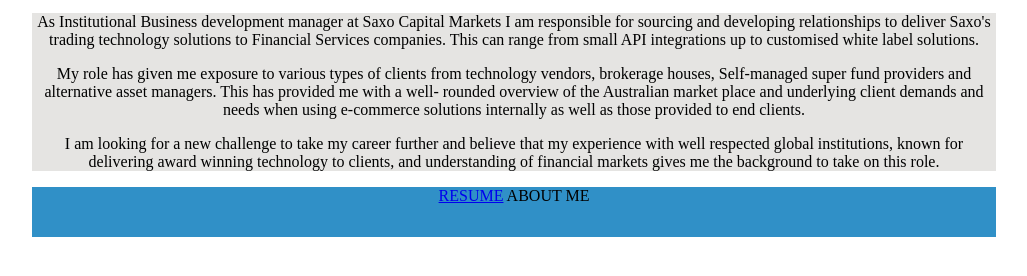
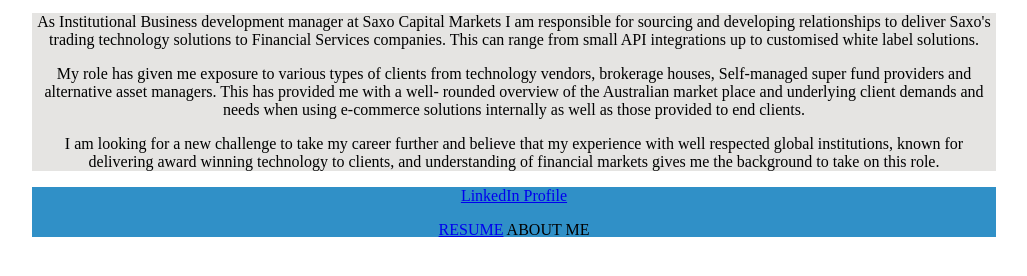
Before and after one commit to woodanx/wood, a plain HTML site: page Resume/AboutMe.html in a window 1280 px wide. Shown: the part 232-508 px from the top of the page, without its empty margins (126-1153 px from the left). Drawn offline with Linux system fonts and the light colour scheme.

Commit message:
update links

```diff
--- a/Resume/AboutMe.html
+++ b/Resume/AboutMe.html
@@ -29,7 +29,12 @@
 	</section>
 
 	<footer>
-		<a href="file:///Users/andrewwood/Documents/Assingnment1%20-%20Resume/Resume/resume.html"> RESUME</a> ABOUT ME
+		<p><a href="https://au.linkedin.com/pub/andrew-wood/1a/3ab/a47">LinkedIn Profile</a>
+		</p>
+
+		<p><a href="resume.html"> RESUME</a> ABOUT ME
+
+		</p>
 
 	</footer>
 
```
Also changed, not shown: Resume/resume.html (+1 -1 lines).
